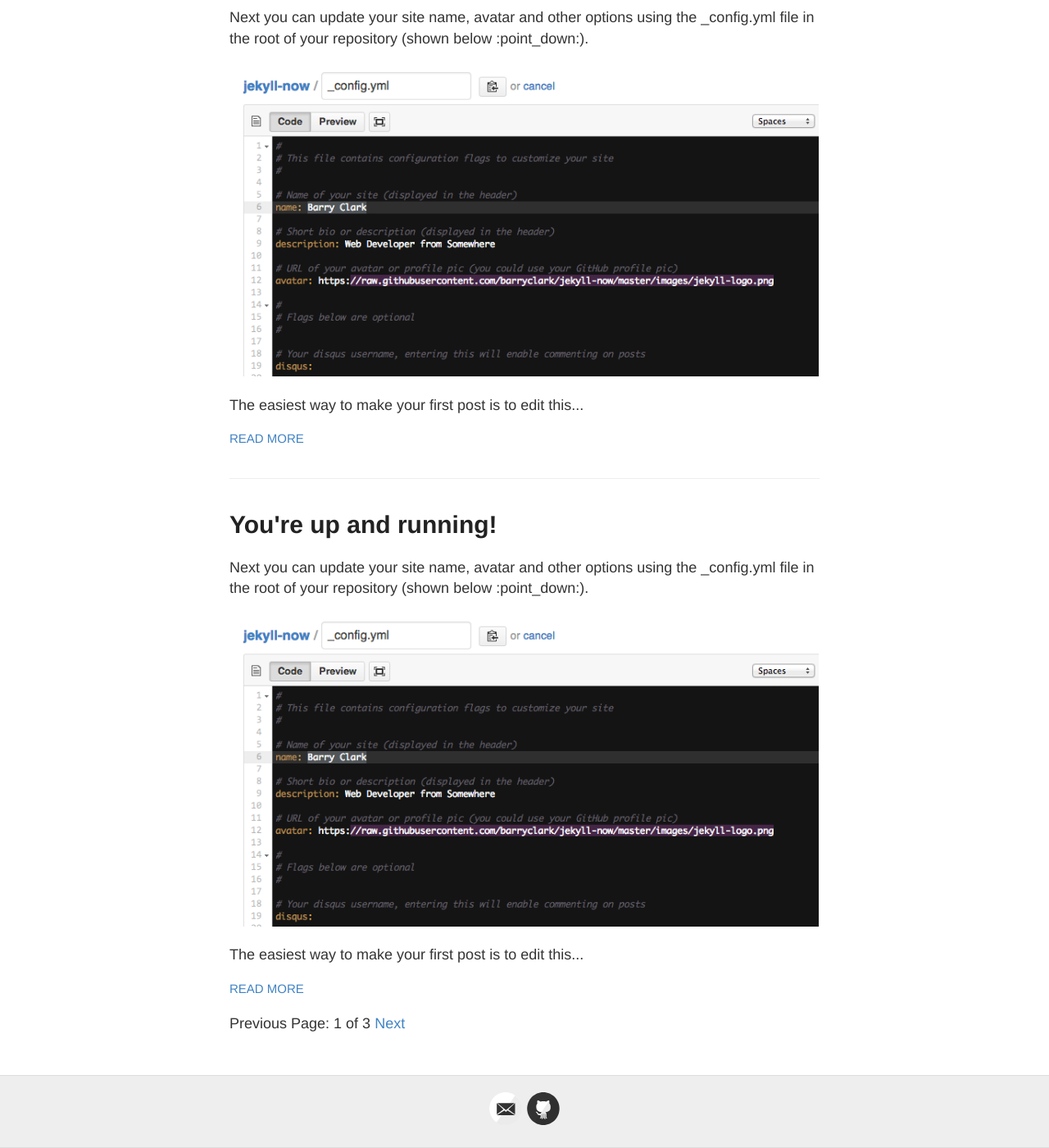
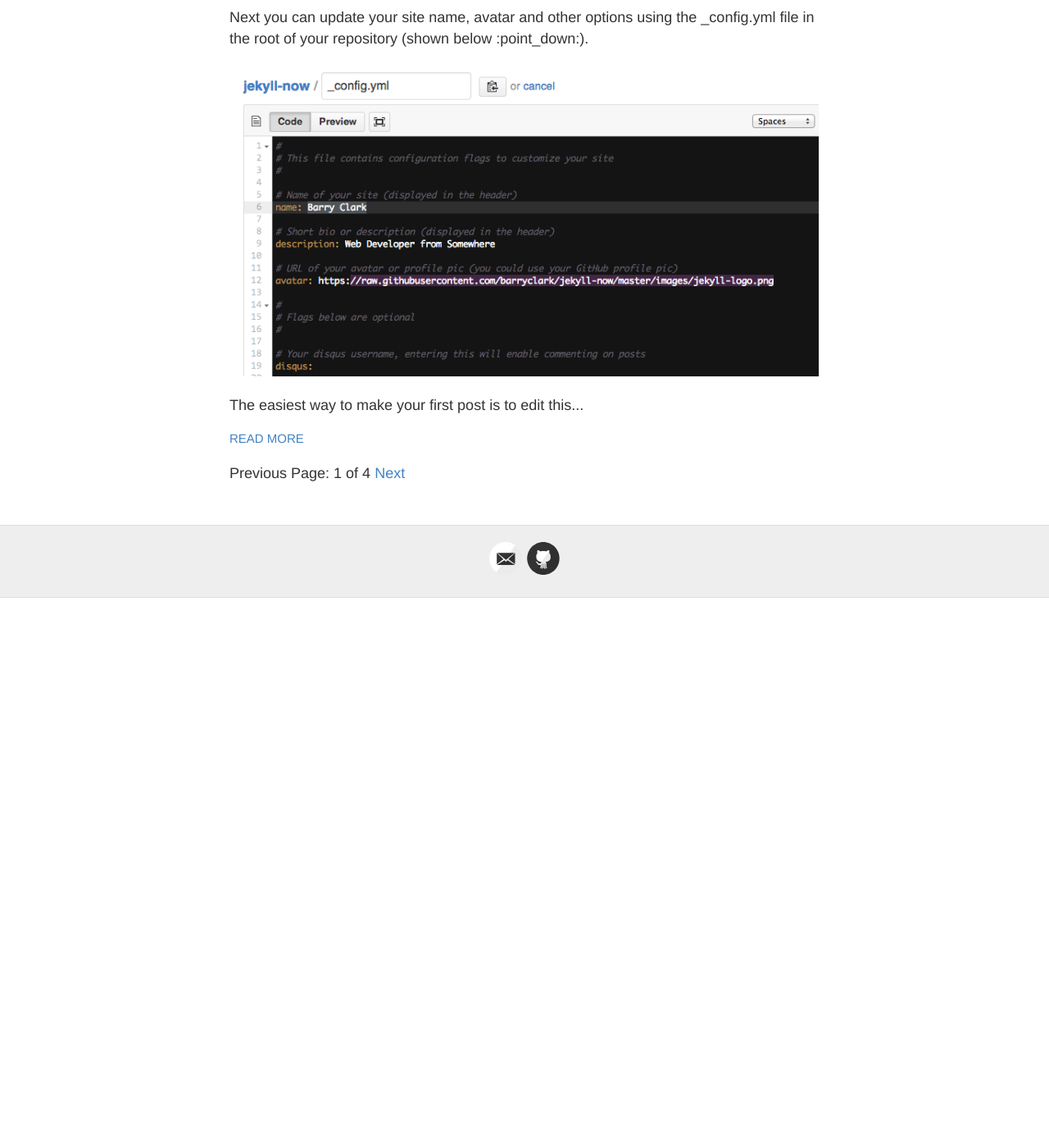
Before and after one commit to CC213/cc213.github.io, a Jekyll site: the page built from index.html, in a window 1280 px wide and 1400 px high, scrolled down 1559 px. Shown: the whole window at 82% size. Built offline with Jekyll 4.4.1, drawn with Linux system fonts in a browser that asks for light colours; Markdown is read by kramdown in place of the engine named in the settings; the list of posts is cut into pages by our own code; after the commit the page ends 2288 px from its top, so only the background shows below that.

Commit message:
改一下分页url路径名

```diff
--- a/_config.yml
+++ b/_config.yml
@@ -46,8 +46,8 @@
 baseurl: ""
 
 # pagination
-paginate: 4
-paginate_path: "cc213.github.io/page:num/"
+paginate: 3
+paginate_path: "articles/page:num/"
 
 #
 # !! You don't need to change any of the configuration flags below !!
```
